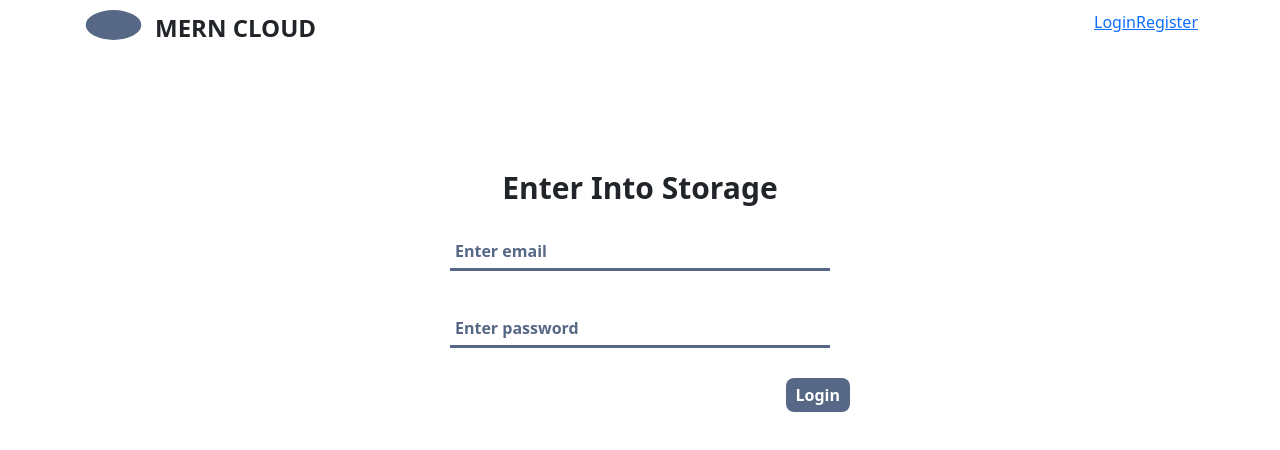
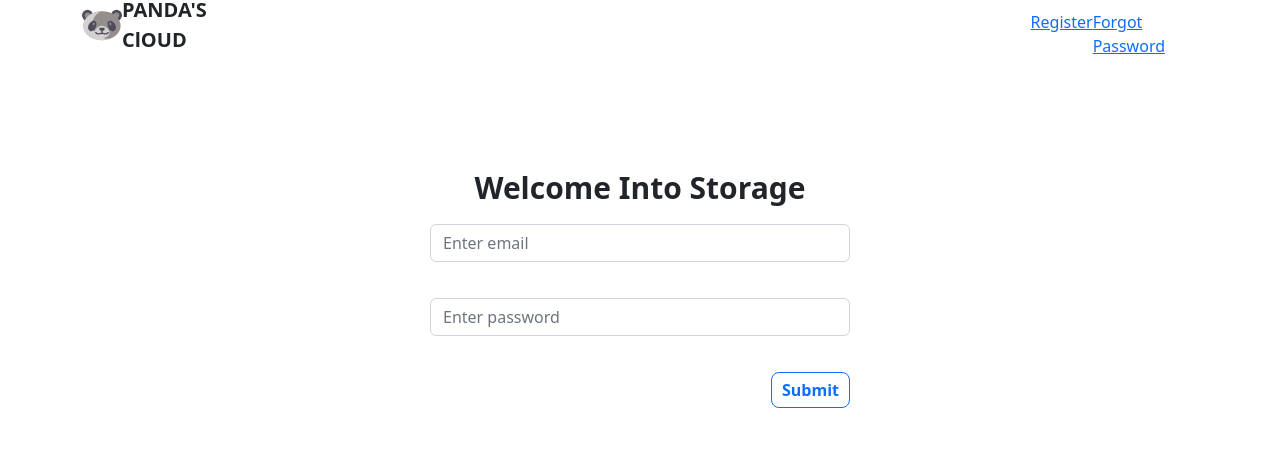
Before and after one commit to vladimir-pl-web/cloud_store, a React (Create React App) app in the folder client/: page /login in a window 1280 px wide. Shown: the top 450 px of the page. Built offline with nearby package versions, Linux system fonts and the light colour scheme; no server answers.

Commit message:
native forms to reactstrap

```diff
--- a/client/src/App.tsx
+++ b/client/src/App.tsx
@@ -1,33 +1,32 @@
-import { ChangeEvent, FC, useEffect, useState } from 'react';
-import { Route, Routes } from 'react-router-dom';
-import { BrowserRouter } from 'react-router-dom';
-import classes from './app.module.scss';
-import Auth from './components/auth/auth/auth';
-import Navbar from './components/navbar/navbar';
-import Loader from './components/loader/loader';
-import { ToastContainer } from 'react-toastify';
-import 'react-toastify/dist/ReactToastify.css';
-import { displayNotification } from './utils/utils';
-import { useActions, useAppSelector } from './hooks/hooks';
-import Disk from './components/disk/disk';
-import { Messages } from './utils/enums';
-import { Container } from 'reactstrap';
-import Profile from './components/profile/profile';
-
+import { ChangeEvent, FC, useEffect, useState } from "react";
+import { Route, Routes } from "react-router-dom";
+import { BrowserRouter } from "react-router-dom";
+import classes from "./app.module.scss";
+import Auth from "./components/auth/auth/auth";
+import Navbar from "./components/navbar/navbar";
+import Loader from "./components/loader/loader";
+import { ToastContainer } from "react-toastify";
+import "react-toastify/dist/ReactToastify.css";
+import { displayNotification } from "./utils/utils";
+import { useActions, useAppSelector } from "./hooks/hooks";
+import Disk from "./components/disk/disk";
+import { Messages } from "./utils/enums";
+import { Container } from "reactstrap";
+import Profile from "./components/profile/profile";
 
 const App: FC = () => {
-  const loading = useAppSelector(state => state.users.isLoading)
-  const userError = useAppSelector(state => state.users.errorMessage)
-   const isAuth= useAppSelector(state => state.users.isAuth)
-  const { setUserError, fetchInitAuth, fetchUploadAvatar } = useActions()
-  const[openSide,setOpenSide]=useState<boolean>(false)
+  const loading = useAppSelector((state) => state.users.isLoading);
+  const userError = useAppSelector((state) => state.users.errorMessage);
+  const isAuth = useAppSelector((state) => state.users.isAuth);
+  const { setUserError, fetchInitAuth, fetchUploadAvatar } = useActions();
+  const [openSide, setOpenSide] = useState<boolean>(false);
 
   useEffect(() => {
     if (userError) {
-      displayNotification(userError, Messages.A)
-      setUserError("")
+      displayNotification(userError, Messages.A);
+      setUserError("");
     }
-  }, [userError])
+  }, [userError]);
 
   const onChangeAvatar = (e: ChangeEvent<HTMLInputElement>) => {
     //@ts-ignore
@@ -36,11 +35,8 @@ const App: FC = () => {
   };
 
   useEffect(() => {
-    fetchInitAuth()
-  }, [])
-
-
-
+    fetchInitAuth();
+  }, []);
 
   return (
     <BrowserRouter>
@@ -52,19 +48,19 @@ const App: FC = () => {
               <Routes>
                 <Route
                   path="/"
-                  element={
-                    <Auth title={"Enter Into Storage"} btnName={"Login"} />
-                  }
+                  element={<Auth title={"Welcome Into Storage"} />}
                 />
                 <Route
                   path="/login"
-                  element={
-                    <Auth title={"Enter Into Storage"} btnName={"Login"} />
-                  }
+                  element={<Auth title={"Welcome Into Storage"} />}
                 />
                 <Route
                   path="/registration"
-                  element={<Auth title={"New User"} btnName={"Register"} />}
+                  element={<Auth title={"Register New User"} />}
+                />
+                <Route
+                  path="/forgot_password"
+                  element={<Auth title={"Password Recover"} isPasswordForgotten/>}
                 />
               </Routes>
             ) : (
@@ -101,6 +97,6 @@ const App: FC = () => {
       </Container>
     </BrowserRouter>
   );
-}
+};
 
 export default App;
--- a/client/src/api/api.ts
+++ b/client/src/api/api.ts
@@ -1,6 +1,6 @@
 import axios from 'axios'
 import { token } from '../utils/constants'
-import { IAuthData, ISort } from '../utils/types';
+import { IFormData, ISort } from '../utils/types';
 export const creds = { headers: { Authorization: `Bearer ${token}` } }
 
 export const instance = axios.create({
@@ -8,7 +8,7 @@ export const instance = axios.create({
  withCredentials: true
 })
 
-export const sendAuthData = async (payload: IAuthData, type: string) => {
+export const sendAuthData = async (payload: IFormData, type: string) => {
  const res = await instance.post(`auth${type}`, { ...payload })
  return res
 }
--- a/client/src/components/auth/auth/auth.module.scss
+++ b/client/src/components/auth/auth/auth.module.scss
@@ -15,14 +15,11 @@
   font-weight: 700;
  }
  input {
-  margin: 20px 20px;
+  margin: 10px 0;
 }
 
 .btn{
- border: none;
- background-color: $font-color;
  border-radius: 8px;
- color: white;
  font-weight: 700;
  padding: 5px 10px;
  align-self: flex-end;
@@ -37,3 +34,20 @@
  }
 }
 }
+
+.group{
+  width:100%;
+  position: relative;
+  input{
+    width:100%;
+  }
+}
+
+.errorMessage{
+  position: absolute;
+  top:75% !important;
+  background-color: transparent !important;
+  color:red !important;
+  border: none;
+  display: inline !important;
+}
--- a/client/src/components/auth/auth/auth.tsx
+++ b/client/src/components/auth/auth/auth.tsx
@@ -1,65 +1,78 @@
-import { FC, useRef} from "react"
-import classes from './auth.module.scss'
+import { FC } from "react";
+import classes from "./auth.module.scss";
 import { SubmitHandler, useForm } from "react-hook-form";
-import { emailValidation } from '../../../utils/constants'
-import Field from "../input/input";
-import { useLocation } from 'react-router-dom';
-import { IAuthData } from "../../../utils/types";
+import { emailValidation } from "../../../utils/constants";
+import { useLocation } from "react-router-dom";
+import {  IFormData } from "../../../utils/types";
 import { fetchAuth } from "../../../store/redux/users/actionUsers";
 import { useAppDispatch } from "../../../hooks/hooks";
-
+import { Button, Form, FormFeedback, FormGroup, Input } from "reactstrap";
+import { registerRs } from "../../../utils/utils";
 
 interface IAuth {
- title: string
- btnName: string
+  title: string;
+  isPasswordForgotten?: boolean
 }
 
-const Auth: FC<IAuth> = ({ title, btnName }) => {
- const ref = useRef<any>(null)
+const Auth: FC<IAuth> = ({ title, isPasswordForgotten=false}) => {
   const location = useLocation();
- const dispatch = useAppDispatch()
+  const dispatch = useAppDispatch();
 
   const {
     register,
     formState: { errors },
-  handleSubmit
- } = useForm<IAuthData>({ mode: "onChange" })
+    handleSubmit,
+  } = useForm<IFormData>();
+
+  const onSubmit: SubmitHandler<IFormData> = (data) => {
+    dispatch(fetchAuth(data, location.pathname));
+  };
 
 
- const onSubmit: SubmitHandler<IAuthData> = (data) => {
-  dispatch(fetchAuth(data, location.pathname))
- }
 
   return (
-  <form className={classes.form} onSubmit={handleSubmit(onSubmit)} ref={ref}>
+    <Form className={classes.form} onSubmit={handleSubmit(onSubmit)}>
       <h3 className={classes.header}>{title}</h3>
-   <Field
-    {...register('email', {
-     required: 'Required',
+      <FormGroup className={classes.group} >
+        <Input
+          {...registerRs ("email", {
+            required: { value: true, message: "Email required" },
             pattern: {
               value: emailValidation,
-      message: "Please enter a valid email"
-     }
-    })}
+              message: "Please enter a valid email",
+            },
+          },register)}
           placeholder="Enter email"
-    error={errors.email}
+          invalid={errors.email ? true : false}
         />
-   <Field
-    {...register('password', {
-     required: 'Required',
+        <FormFeedback
+        className={classes.errorMessage}
+        tooltip>{errors.email?.message}</FormFeedback>
+      </FormGroup>
+      {!isPasswordForgotten && <FormGroup className={classes.group}>
+      <Input
+        {...registerRs("password", {
+          required: { value: true, message: "Password required" },
           minLength: {
             value: 5,
-      message: "Length must be at least 5 symbols"
-     }
-    })}
+            message: "Password must be at least 5 symbols",
+          },
+        },register)}
         placeholder="Enter password"
-    error={errors.password}
+        invalid={errors.password ? true : false}
       />
-   <button type="submit" className={classes.btn}>
-    {btnName}
-   </button>
-  </form>
- )
-}
+      <FormFeedback
+      className={classes.errorMessage}
+      tooltip>{errors.password?.message}</FormFeedback>
+      </FormGroup>}
+      <Button
+      color='primary'
+      outline
+      className={classes.btn}>
+        Submit
+      </Button>
+    </Form>
+  );
+};
 
-export default Auth
+export default Auth;
--- a/client/src/components/navbar/navbar.module.scss
+++ b/client/src/components/navbar/navbar.module.scss
@@ -4,8 +4,22 @@
   display: flex;
   height: 50px;
   padding: 10px 0;
-  justify-content: center;
+  justify-content: space-between;
+  .logotype{
+    display: flex;
+    width: 16%;
+    justify-content: space-between;
+    align-items: center;
+    .logo{
+      cursor:pointer
+    }
+  }
   width: 100%;
+  .links{
+    display: flex;
+    width: 15%;
+    justify-content: space-between;
+  }
   .btnMenu {
     width: 40px;
     height: 30px;
@@ -30,8 +44,7 @@
     margin-left: 20px;
   }
   .header {
-    margin-left: 10px;
-    font-size: 24px;
+    font-size: 20px;
     font-weight: 700;
 
     @media (max-width: 540px) {
@@ -57,7 +70,4 @@
   display: flex;
   align-items: center;
   justify-content: center;
-  div{
-
-  }
 }
--- a/client/src/components/navbar/navbar.tsx
+++ b/client/src/components/navbar/navbar.tsx
@@ -1,14 +1,14 @@
-import { ChangeEvent, FC, useEffect, useState } from "react";
+import { useEffect, useMemo, useState } from "react";
 import classes from "./navbar.module.scss";
 import Logo from "../../assets/images/logo.svg";
-import { NavLink, useNavigate } from "react-router-dom";
+import { NavLink, useLocation, useNavigate } from "react-router-dom";
 import { useAppDispatch, useAppSelector } from "../../hooks/hooks";
 import { setLogout } from "../../store/redux/users/actionUsers";
 import { Button, Spinner } from "reactstrap";
 import menuLogo from "../../assets/images/menu.svg";
 import avatarLogo from "../../assets/images/avatar.svg";
 import { API_URL } from "../../config";
-import Loader from "../loader/loader";
+
 
 interface INav {
   loading: boolean;
@@ -18,6 +18,7 @@ interface INav {
 const Navbar: React.FC<INav> = ({ loading, setOpenSide }) => {
   const dispatch = useAppDispatch();
   const navigate = useNavigate();
+  const {pathname} = useLocation();
   const isAuth = useAppSelector((state) => state.users.isAuth);
   const isAvatarLoading = useAppSelector(
     (state) => state.uploader.isAvatarLoading
@@ -28,10 +29,8 @@ const Navbar: React.FC<INav> = ({ loading, setOpenSide }) => {
   useEffect(() => {
     if (data) {
       setAvatar(data.avatar);
-      console.log(data.avatar);
     }
   }, [data]);
-  console.log(data, "data");
 
   const userAvatar = avatar ? `${API_URL + avatar} ` : avatarLogo;
 
@@ -40,8 +39,29 @@ const Navbar: React.FC<INav> = ({ loading, setOpenSide }) => {
     navigate("/login");
   };
 
+
+
+  const linksMapped = useMemo(()=>{
+    const authLinks: {name:string, route:string}[]= [
+      {name: "Login", route: "login"},
+      {name: "Register", route: "registration"},
+      {name: "Forgot Password", route: "forgot_password"},
+    ]
+    return authLinks.map((el)=>{
+      return(
+        <div
+        className={classes.login}
+        style={{display: `${el.route === pathname.split("/")[1] ? "none" : "block"}`}}
+        >
+        {<NavLink to={loading ? "" : `${el.route}`}>{el.name}</NavLink>}
+      </div>
+      )
+    })
+  },[loading, pathname])
+
   return (
     <nav className={classes.navbar}>
+      <div className={classes.logotype}>
       <Button
         color="info"
         outline
@@ -52,17 +72,11 @@ const Navbar: React.FC<INav> = ({ loading, setOpenSide }) => {
         <img src={menuLogo} alt="menuLogo" />
       </Button>
       <img src={Logo} alt="logo" className={classes.logo} />
-      <div className={classes.header}>MERN CLOUD</div>
-      {!isAuth && (
-        <div className={classes.login}>
-          {<NavLink to={loading ? "" : "login"}>Login</NavLink>}
-        </div>
-      )}
-      {!isAuth && (
-        <div className={classes.register}>
-          <NavLink to={loading ? "" : "registration"}>Register</NavLink>
-        </div>
-      )}
+      <div className={classes.header}>PANDA'S ClOUD</div>
+      </div>
+      {!isAuth && <div className={classes.links}>
+        {linksMapped }
+        </div>}
       {isAuth && (
         <Button
           color="danger"
--- a/client/src/store/redux/users/actionUsers.ts
+++ b/client/src/store/redux/users/actionUsers.ts
@@ -1,7 +1,7 @@
 import axios from "axios";
 import { Dispatch } from "redux";
 import { authInitial, sendAuthData } from '../../../api/api';
-import { IAuthData, SET_AUTH, SET_AVATAR_LOADING, SET_ERROR, SET_LOADING, SET_LOGOUT, setAvatarLoadingType } from "../../../utils/types";
+import { IFormData, SET_AUTH, SET_AVATAR_LOADING, SET_ERROR, SET_LOADING, SET_LOGOUT, setAvatarLoadingType } from "../../../utils/types";
 import { IUser, setAuthType, setDataType, setErrorType, setLoadingType, setLogoutType, SET_DATA } from './../../../utils/types';
 import { defaultUserState } from "./userReducer";
 
@@ -30,7 +30,7 @@ export const setLogout = ():setLogoutType => {
  return { type: SET_LOGOUT }
 }
 
-export const fetchAuth = (data: IAuthData, type: string) => async (dispatch:Dispatch)=> {
+export const fetchAuth = (data: IFormData, type: string) => async (dispatch:Dispatch)=> {
 
  dispatch(setLoading(true))
  try {
```
Also changed, not shown: client/src/components/disk/popup/popup.tsx (+94 -40 lines), client/src/utils/types.ts (+8 -3 lines), client/src/utils/utils.ts (+10 -0 lines), client/src/assets/images/logo.svg. Lines whose indentation alone changed are shown as unchanged.
